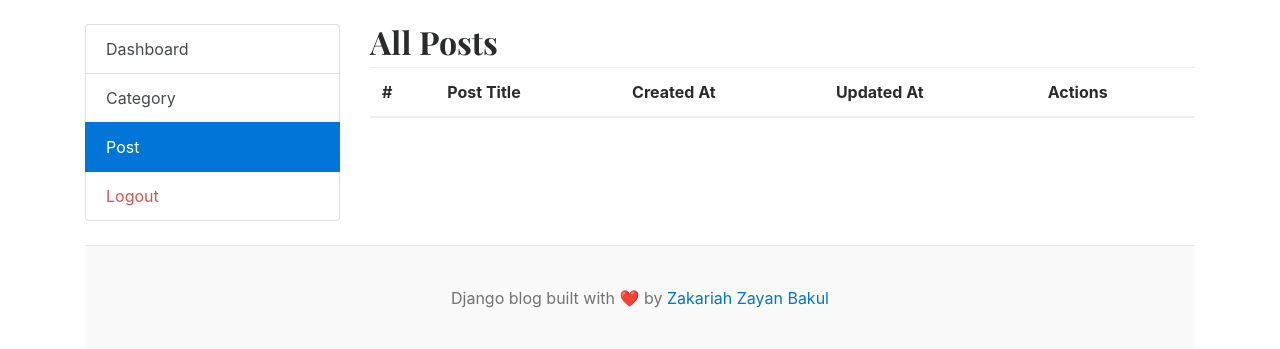
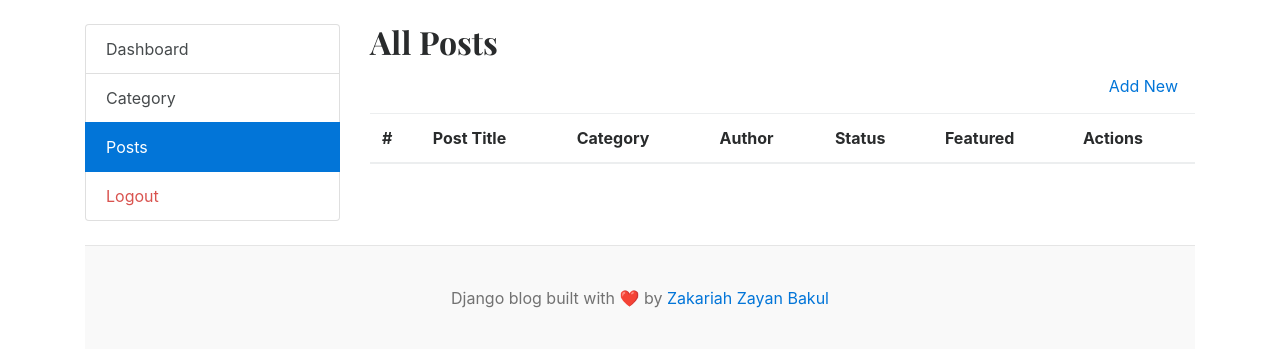
Before and after one commit to Bakul620/Blogs, a Django app: page /dashboard/posts/ in a window 1280 px wide. Shown: the part 135-484 px from the top of the page. Run offline with Django 5.2, Linux system fonts and the light colour scheme; data that the repository does not hold is empty.

Commit message:
post and category crud operation

```diff
--- a/dashboards/urls.py
+++ b/dashboards/urls.py
@@ -3,6 +3,14 @@ from django.urls import path
 from . import views
 urlpatterns = [
     path('', views.dashboard, name='dashboard'),
+    # Categories
     path('categories/', views.categories, name='categories'),
+    path('category/add/', views.add_category, name='add_category'),
+    path('category/edit/<int:pk>/', views.edit_category, name='edit_category'),
+    path('category/delete/<int:pk>/', views.delete_category, name='delete_category'),
+    # Posts
     path('posts/', views.posts, name='posts'),
+    path('posts/add/', views.add_post, name='add_post'),
+    path('post/edit/<int:pk>/', views.edit_post, name='edit_post'),
+    path('post/delete/<int:pk>/', views.delete_post, name='delete_post'),
 ]
--- a/dashboards/views.py
+++ b/dashboards/views.py
@@ -1,6 +1,8 @@
-from django.shortcuts import render
+from django.shortcuts import get_object_or_404, redirect, render
+from .forms import CategoryForm, PostForm
 from blogs.models import Blog, Categories
 from django.contrib.auth.decorators import login_required
+from django.template.defaultfilters import slugify
 
 
 @login_required(login_url='login')
@@ -14,9 +16,83 @@ def dashboard(request):
 def categories(request):
     return render(request, 'dashboard/categories.html')
 
+
+def add_category(request):
+    if request.method=='POST':
+        form = CategoryForm(request.POST)
+        if form.is_valid():
+            form.save()
+            return redirect('categories')
+    form = CategoryForm()
+    context={
+        'form': form,
+    }
+    return render(request, 'dashboard/add_category.html', context)
+
+def edit_category(request, pk):
+    category = get_object_or_404(Categories, pk=pk)
+    if request.method == 'POST':
+        form = CategoryForm(request.POST, instance=category)
+        if form.is_valid():
+            form.save()
+            return redirect('categories')
+
+    form=CategoryForm(instance=category)
+    context={
+        'form': form,
+        'category': category,
+    }
+    return render(request, 'dashboard/edit_category.html', context)
+
+def delete_category(request, pk):
+    category = get_object_or_404(Categories, pk=pk)
+    category.delete()
+    return redirect('categories')
+
+
 def posts(request):
     posts = Blog.objects.all()
     context={
         'posts': posts,
     }
     return render(request, 'dashboard/posts.html', context)
+
+def add_post(request):
+    if request.method=='POST':
+        form = PostForm(request.POST, request.FILES)
+        if form.is_valid():
+            post=form.save(commit=False) # temporarily save the form data to get the post object
+            post.Author = request.user
+            post.save()
+            title = form.cleaned_data['Title']
+            post.Slug = slugify(title) + '-' + str(post.id)
+            post.save()
+            return redirect('posts')
+    form = PostForm()
+    context={
+        'form': form,
+    }
+    return render(request, 'dashboard/add_post.html', context)
+
+def edit_post(request, pk):
+    post = get_object_or_404(Blog, pk=pk, Author=request.user)
+    if request.method == 'POST':
+        form = PostForm(request.POST, request.FILES, instance=post)
+        if form.is_valid():
+            post = form.save()
+            title = form.cleaned_data['Title']
+            post.Slug = slugify(title) + '-' + str(post.id)
+            post.save()
+            return redirect('posts')
+
+    form=PostForm(instance=post)
+    context={
+        'form': form,
+        'post': post,
+    }
+    return render(request, 'dashboard/edit_post.html', context)
+
+def delete_post(request, pk):
+    post = get_object_or_404(Blog, pk=pk, Author=request.user)
+    post.delete()
+    return redirect('posts')
--- a/templates/base.html
+++ b/templates/base.html
@@ -10,6 +10,7 @@
     <link href="https://getbootstrap.com/docs/4.0/dist/css/bootstrap.min.css" rel="stylesheet">
     <link href="https://fonts.googleapis.com/css?family=Playfair+Display:700,900" rel="stylesheet">
     <link href="{% static 'css/blog.css' %}" rel="stylesheet">
+    <link rel="stylesheet" href="https://cdnjs.cloudflare.com/ajax/libs/font-awesome/4.7.0/css/font-awesome.min.css">
   </head>
   <body>
     <div class="container">
--- a/templates/dashboard/categories.html
+++ b/templates/dashboard/categories.html
@@ -6,6 +6,7 @@
 
 	<div class="col-md-9">
         <h2> All Categories </h2>
+        <a href="{% url 'add_category' %}" class="btn btn-dark text-light mb-2 float-right">Add New</a>
 	    <table class="table table-hover">
             <thead>
                 <tr>
@@ -24,8 +25,8 @@
                         <td >{{ cat.Created_at }}</td>
                         <td >{{ cat.Updated_at }}</td>
                         <td >
-                            <a href="#" class="btn btn-sm btn-primary">Edit</a>
-                            <a href="#" class="btn btn-sm btn-danger">Delete</a>
+                            <a href="{% url 'edit_category' cat.id %}" ><i class="fa fa-edit btn-primary"></i></a> &nbsp;
+                            <a href="{% url 'delete_category' cat.id %}" ><i class="fa fa-trash btn-sm btn-danger"></i></a>
                         </td>
                     </tr>
                 {% endfor %}
--- a/templates/dashboard/posts.html
+++ b/templates/dashboard/posts.html
@@ -6,13 +6,16 @@
 
 	<div class="col-md-9">
 		<h2> All Posts </h2>
+        <a href="{% url 'add_post' %}" class="btn btn-dark text-light mb-2 float-right">Add New</a>
 	    <table class="table table-hover">
             <thead>
                 <tr>
                     <th >#</th>
                     <th >Post Title</th>
-                    <th >Created At</th>
-                    <th >Updated At</th>
+                    <th >Category</th>
+                    <th >Author</th>
+                    <th >Status</th>
+                    <th >Featured</th>
                     <th >Actions</th>
                 </tr>
             </thead>
@@ -21,11 +24,13 @@
                     <tr>
                         <td >{{ forloop.counter }}</td>
                         <td >{{ post | truncatewords:4 }}</td>
-                        <td >{{ post.Created_at }}</td>
-                        <td >{{ post.Updated_at }}</td>
+                        <td >{{ post.Category }}</td>
+                        <td >{{ post.Author }}</td>
+                        <td >{{ post.Status }}</td>
+                        <td >{% if post.Is_featured %}<i class="fa fa-check text-success"></i>{% else %}<i class="fa fa-times text-danger"></i>{% endif %}</td>
                         <td >
-                            <a href="#" class="btn btn-sm btn-primary">Edit</a>
-                            <a href="#" class="btn btn-sm btn-danger">Delete</a>
+                            <a href="{% url 'edit_post' post.id %}" ><i class="fa fa-edit btn-primary"></i></a> &nbsp;
+                            <a href="{% url 'delete_post' post.id %}" ><i class="fa fa-trash btn-sm btn-danger"></i></a>
                         </td>
                     </tr>
                 {% endfor %}
--- a/templates/dashboard/sidebar.html
+++ b/templates/dashboard/sidebar.html
@@ -4,7 +4,7 @@
 		<div class="list-group">
 			<a href="{% url 'dashboard' %}" class="list-group-item list-group-item-action {% if '/dashboard/' == request.path %}active{% endif %}">Dashboard</a>
 			<a href="{% url 'categories' %}" class="list-group-item list-group-item-action {% if 'categories/' in request.path %}active{% endif %}">Category</a>
-			<a href="{% url 'posts' %}" class="list-group-item list-group-item-action {% if 'posts/' in request.path %}active{% endif %}">Post</a>
+			<a href="{% url 'posts' %}" class="list-group-item list-group-item-action {% if 'posts/' in request.path %}active{% endif %}">Posts</a>
 			<a href="" class="list-group-item list-group-item-action text-danger">Logout</a>
 		</div>
 	</div>
```
Also changed, not shown: dashboards/forms.py (added, +12 -0 lines), templates/dashboard/add_category.html (added, +18 -0 lines), templates/dashboard/add_post.html (added, +21 -0 lines), templates/dashboard/edit_category.html (added, +18 -0 lines), templates/dashboard/edit_post.html (added, +18 -0 lines).
